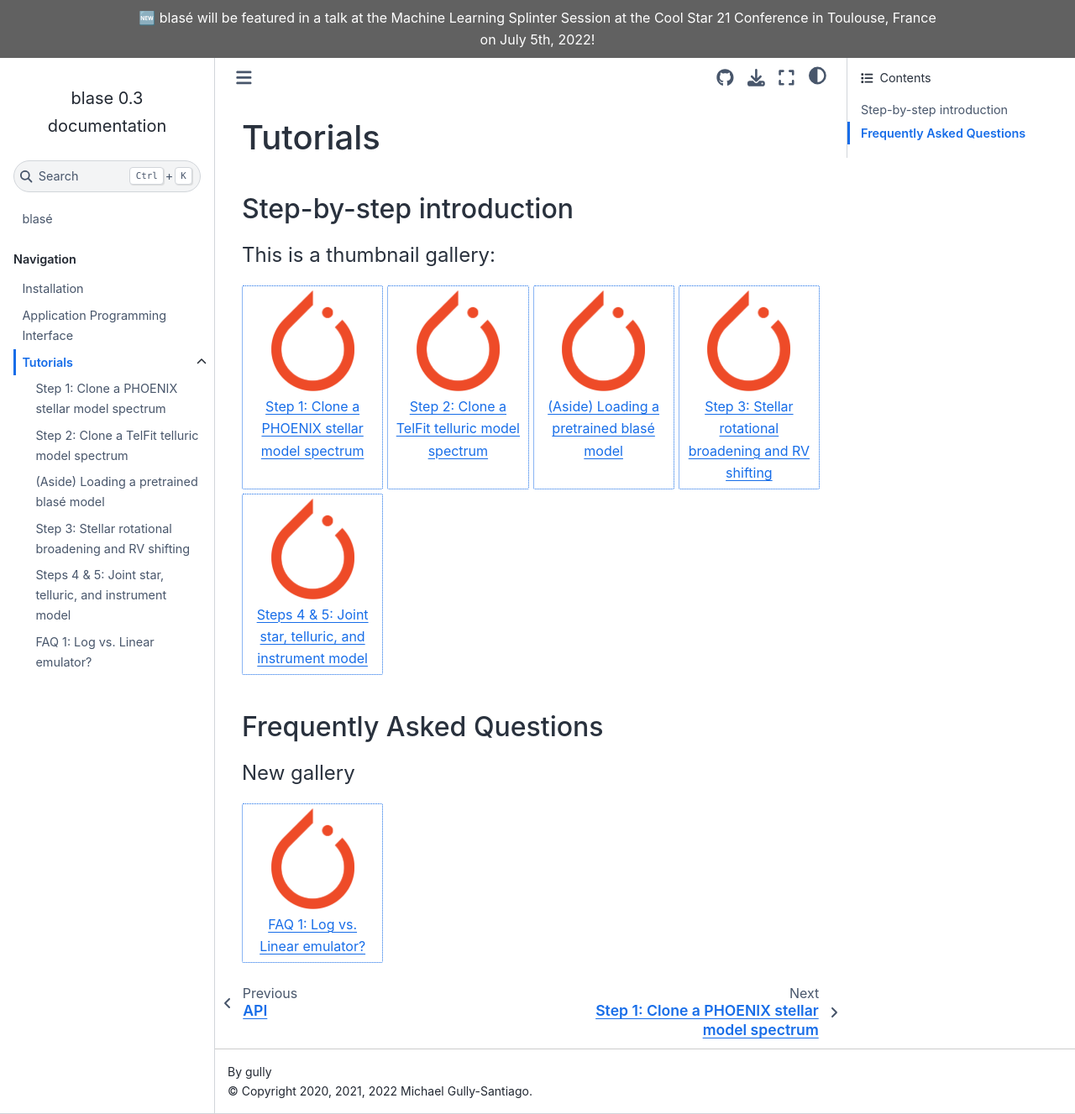
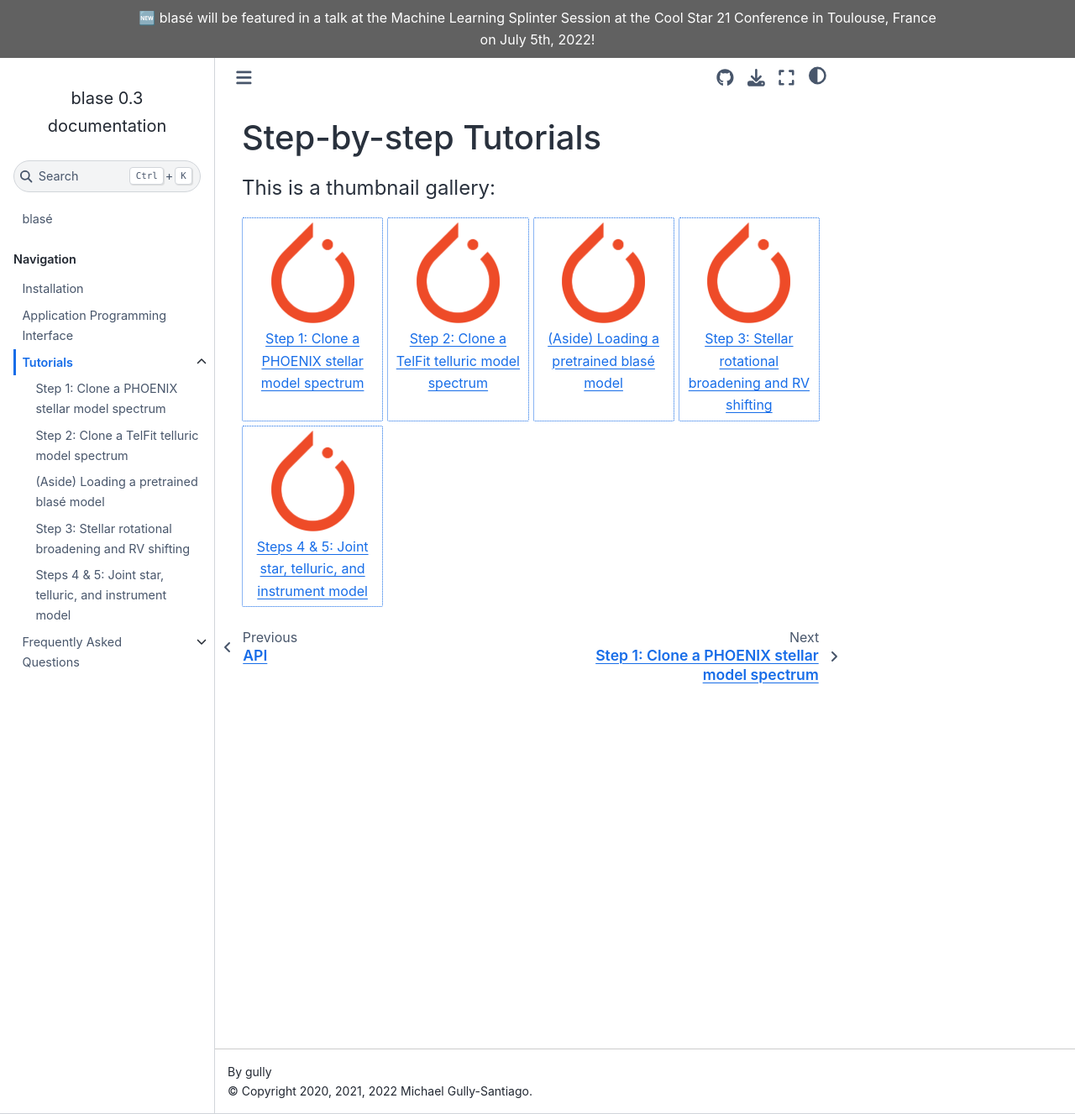
Before and after one commit to gully/blase, a Sphinx documentation site: the page built from docs/tutorials/index.rst, in a window 1280 px wide and 1327 px high. Shown: the whole window at 84% size. Built offline with Sphinx 7.4.7 and the Sphinx Book theme 1.1.4, drawn with Linux system fonts in a browser that asks for light colours.

Commit message:
Make a standalone FAQ page rather than a subsection in Tutorials

```diff
--- a/docs/conf.py
+++ b/docs/conf.py
@@ -61,7 +61,7 @@ nbsphinx_thumbnails = {
     "tutorials/demo3": "_static/397px-PyTorch_logo_icon.svg.png",
     "tutorials/demo4": "_static/397px-PyTorch_logo_icon.svg.png",
     "tutorials/demo5": "_static/397px-PyTorch_logo_icon.svg.png",
-    "tutorials/demo6": "_static/397px-PyTorch_logo_icon.svg.png",
+    "FAQ/demo6": "_static/397px-PyTorch_logo_icon.svg.png",
 }
 
 # -- Options for HTML output -------------------------------------------------
--- a/docs/index.rst
+++ b/docs/index.rst
@@ -30,6 +30,7 @@ We invite you to engage with us at our `GitHub page
    :maxdepth: 2
 
    Tutorials <tutorials/index>
+   Frequently Asked Questions <FAQ/index>
 
 
 This project can use either CPUs or GPUs. To check if you have a GPU available:
--- a/docs/tutorials/index.rst
+++ b/docs/tutorials/index.rst
@@ -1,11 +1,7 @@
 
 
-Tutorials
----------
-
-
-Step-by-step introduction
-#########################
+Step-by-step Tutorials
+----------------------
 
 
 .. nbgallery::
@@ -17,15 +13,3 @@ Step-by-step introduction
     demo3.ipynb
     demo4.ipynb
     demo5.ipynb
-
-
-
-Frequently Asked Questions
-##########################
-
-
-.. nbgallery::
-    :caption: New gallery
-    :name: altgallery
-
-    demo6.ipynb
```
Also changed, not shown: docs/FAQ/index.rst (added, +11 -0 lines), docs/FAQ/demo6.ipynb (renamed from docs/tutorials/demo6.ipynb).
